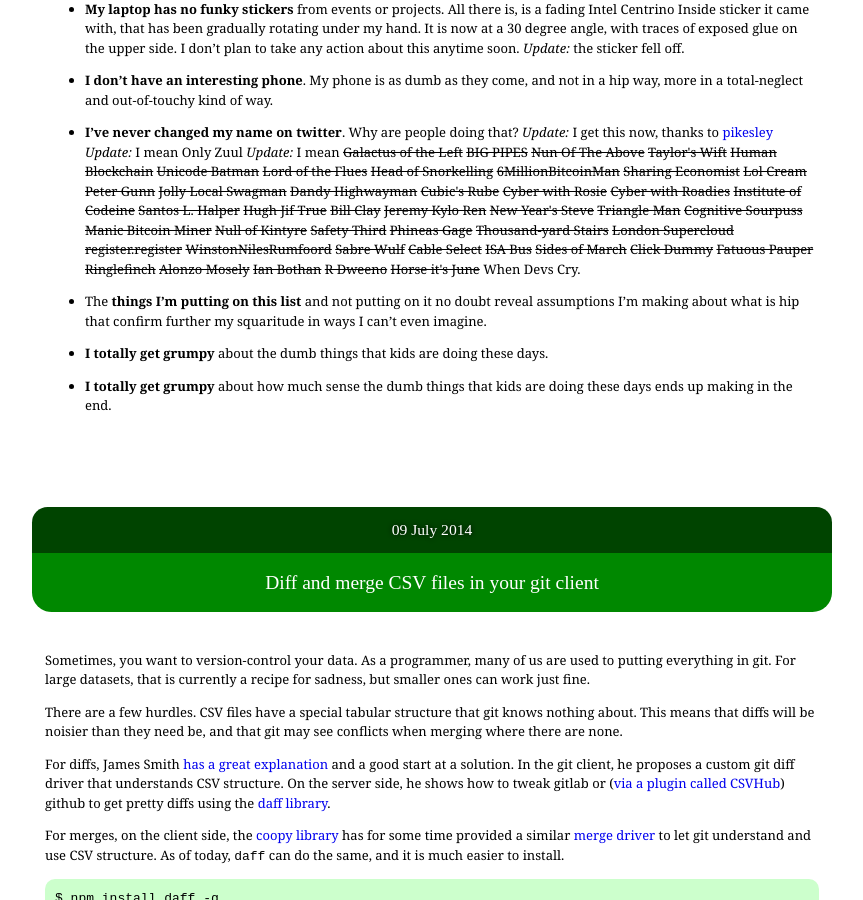
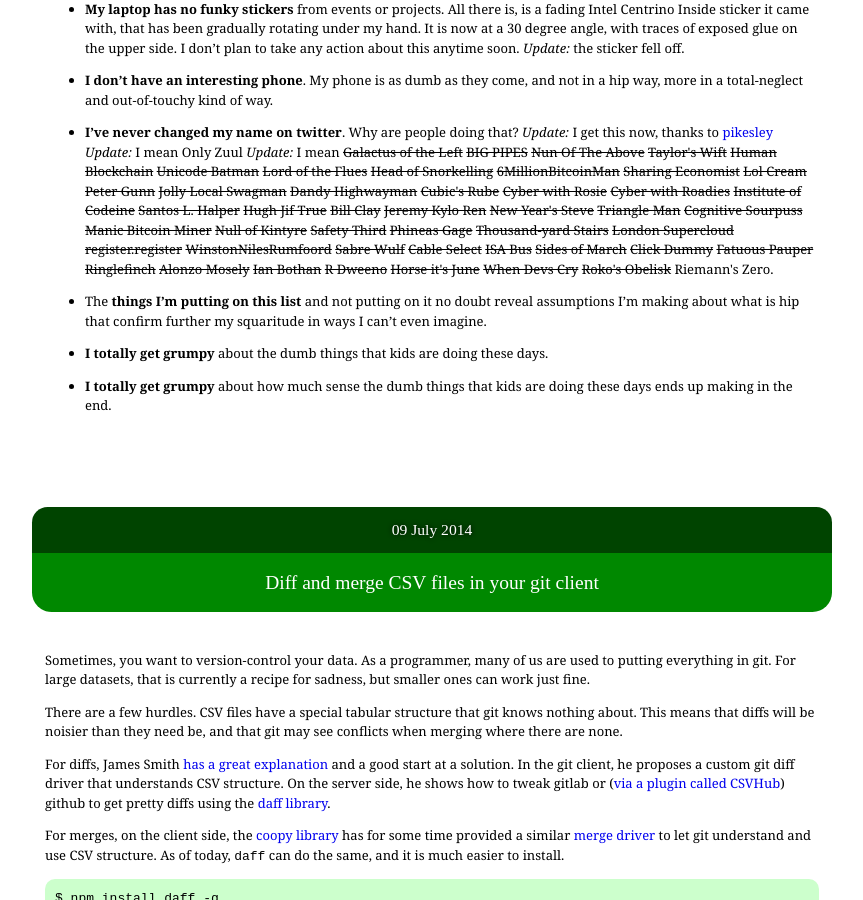
Before and after one commit to paulfitz/paulfitz.github.io, a Jekyll site: the page built from index.html, in a window 1280 px wide and 900 px high, scrolled down 1485 px. Shown: the whole window, without its empty margins (208-1071 px from the left). Built offline with Jekyll 4.4.1, drawn with Linux system fonts in a browser that asks for light colours; some web fonts are replaced.

Commit message:
when devs cry

```diff
--- a/_data/pikes.json
+++ b/_data/pikes.json
@@ -43,5 +43,7 @@
   "Ian Bothan",
   "R Dweeno",
   "Horse it&#39;s June",
-  "When Devs Cry"
+  "When Devs Cry",
+  "Roko&#39;s Obelisk",
+  "Riemann&#39;s Zero"
 ]
```
